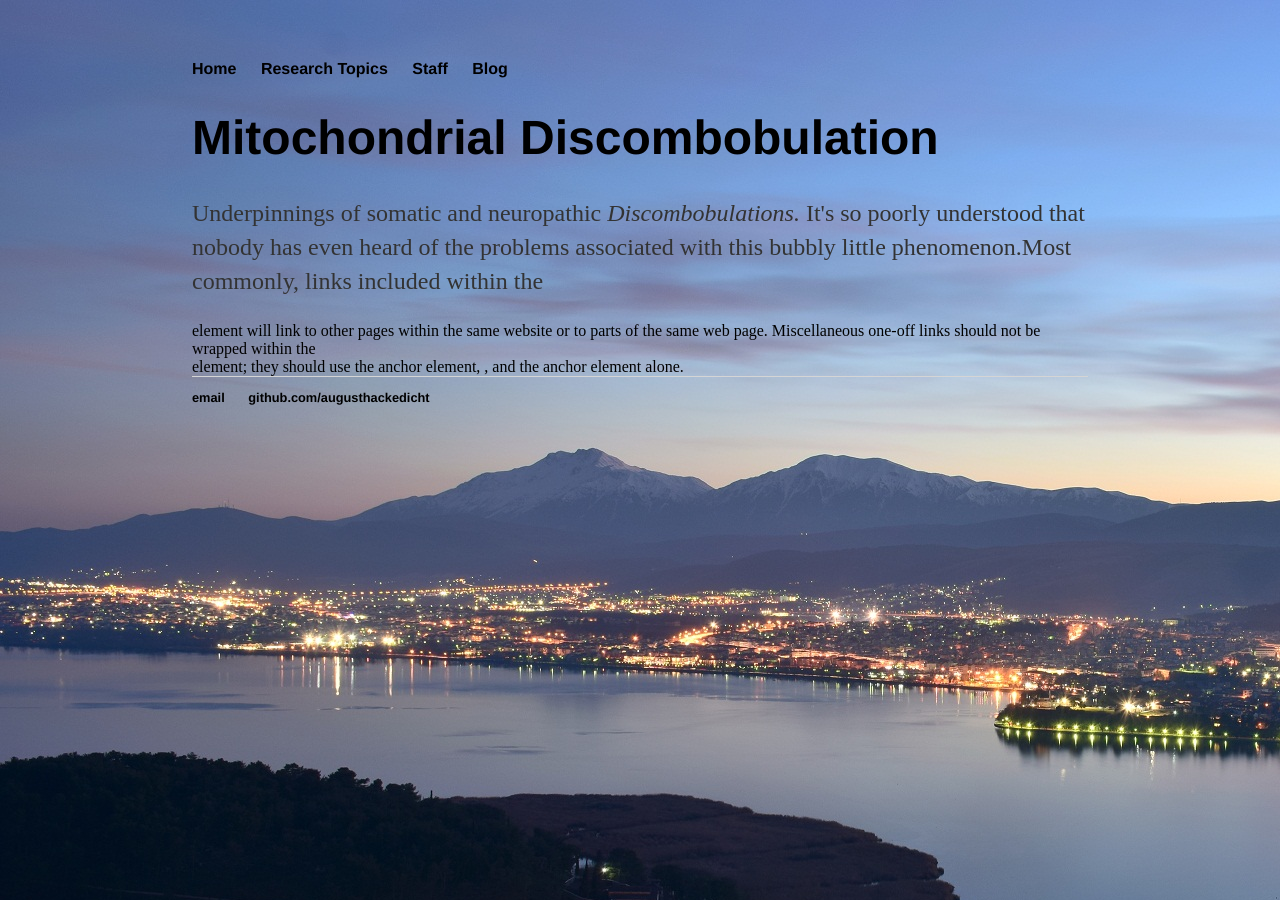
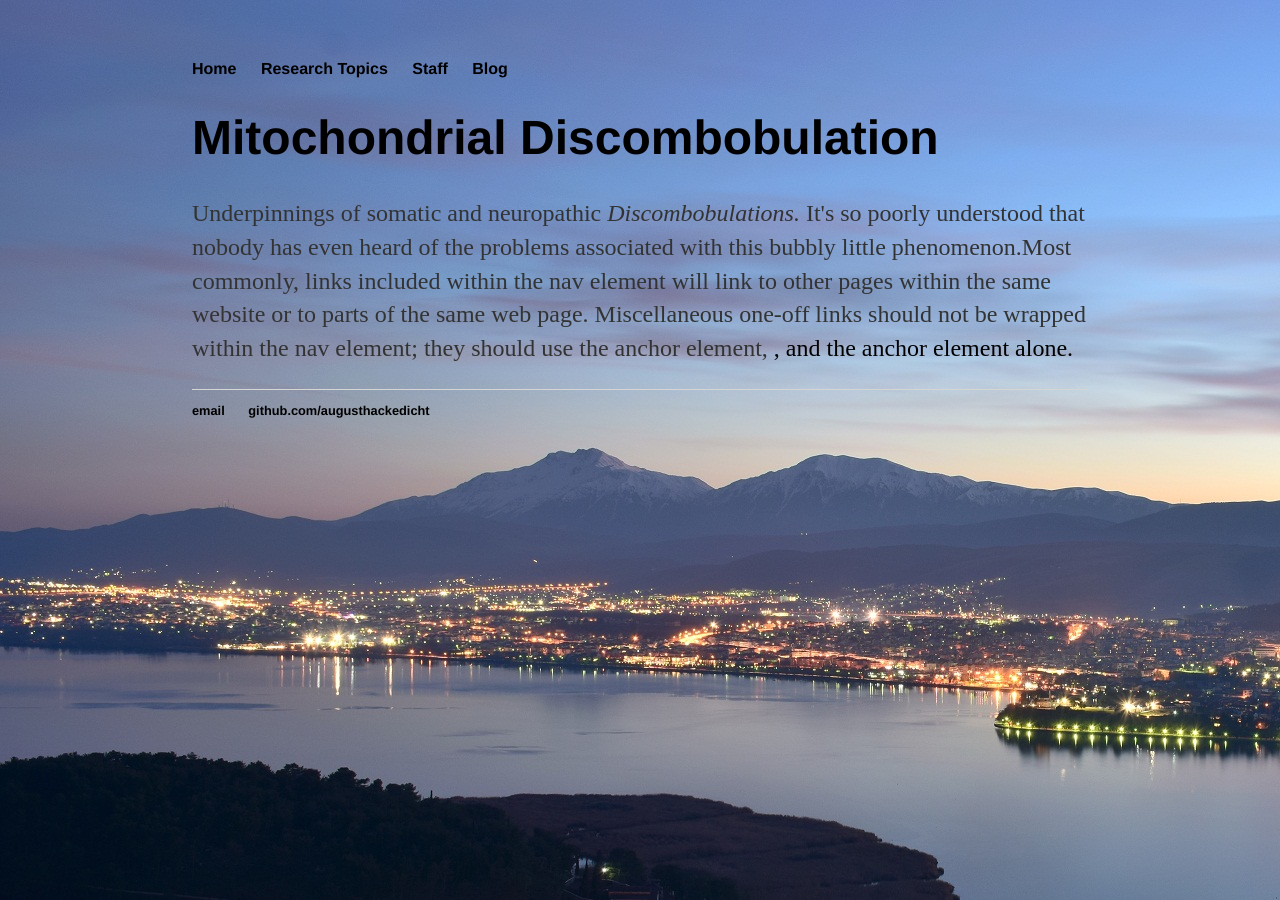
Before and after one commit to augusthackedicht/augusthackedicht.github.io, a Jekyll site: the page built from research/index2.html, in a window 1280 px wide. Built offline with Jekyll 4.4.1, drawn with Linux system fonts in a browser that asks for light colours.

Commit message:
Update index2.html

```diff
--- a/research/index2.html
+++ b/research/index2.html
@@ -4,5 +4,5 @@ title: Research Topics
 ---
 <div class="blurb">
 	<h1>Mitochondrial Discombobulation</h1>
-	<p>Underpinnings of somatic and neuropathic <em>Discombobulations.</em> It's so poorly understood that nobody has even heard of the problems associated with this bubbly little phenomenon.Most commonly, links included within the <nav> element will link to other pages within the same website or to parts of the same web page. Miscellaneous one-off links should not be wrapped within the <nav> element; they should use the anchor element, <a>, and the anchor element alone.
+	<p>Underpinnings of somatic and neuropathic <em>Discombobulations.</em> It's so poorly understood that nobody has even heard of the problems associated with this bubbly little phenomenon.Most commonly, links included within the nav element will link to other pages within the same website or to parts of the same web page. Miscellaneous one-off links should not be wrapped within the nav element; they should use the anchor element, <a>, and the anchor element alone.
 </div><!-- /.blurb -->
```
